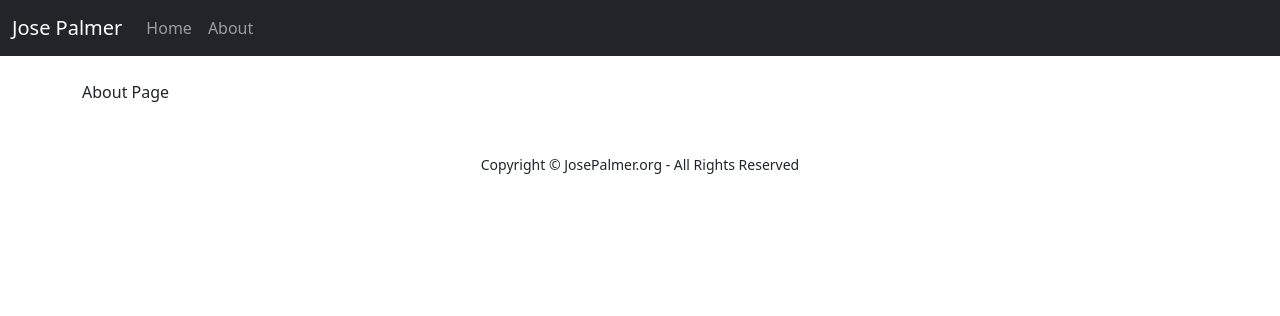
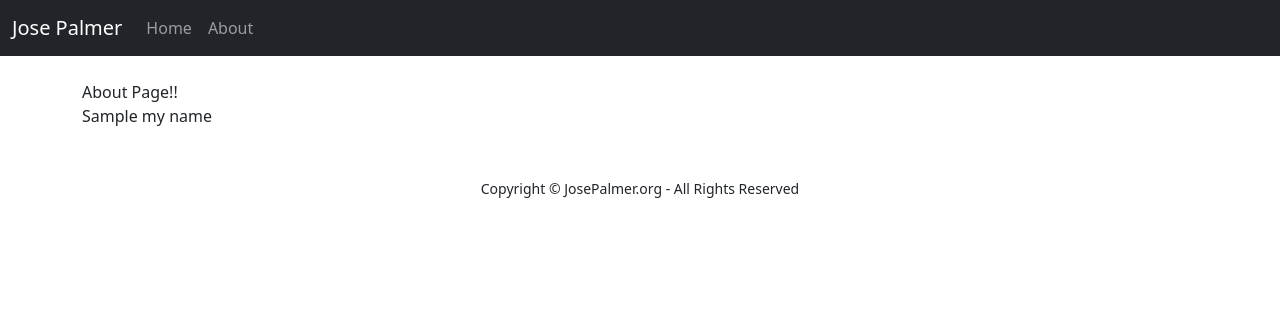
Before and after one commit to jpalmeros/intro_django, a Django app: template pages/templates/about.html in a window 1280 px wide. Shown: the top 316 px of the page. Run offline with Django 4.2, Linux system fonts and the light colour scheme; the template is opened without the code that fills it: most values are stand-ins (such as "Sample title", 1, 10 or a date in 2020).

Commit message:
Using Python on a Page

```diff
--- a/pages/templates/about.html
+++ b/pages/templates/about.html
@@ -3,5 +3,10 @@
 {% block title %}About Jose Palmer{% endblock %}
 
 {% block content %}
-About Page
+About Page!!
+
+<br>
+
+{{ my_name }}
+
 {% endblock %}
--- a/pages/views.py
+++ b/pages/views.py
@@ -6,7 +6,8 @@ def home(request):
 
 
 def about(request):
-    return render(request, "about.html", {})
+    my_name = "Hola, mi nombre es Jose Palmer"
+    return render(request, "about.html", {"my_name": my_name})
 
 
 def contact(request):
```
